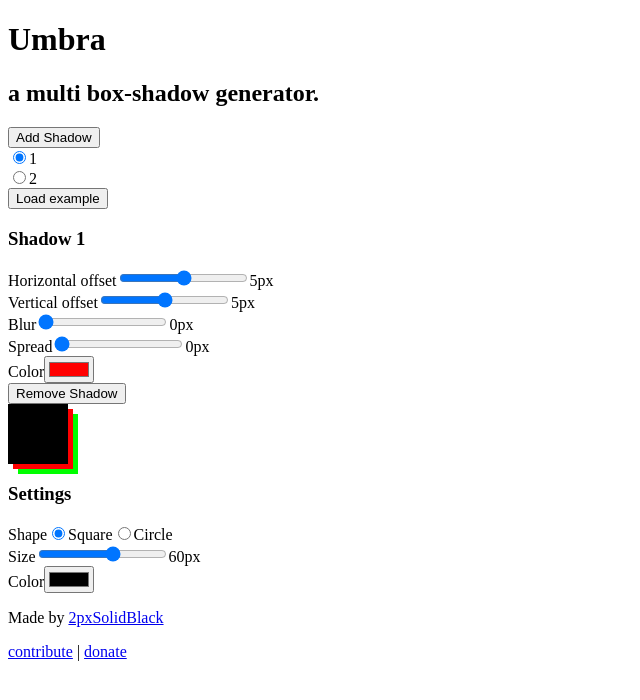
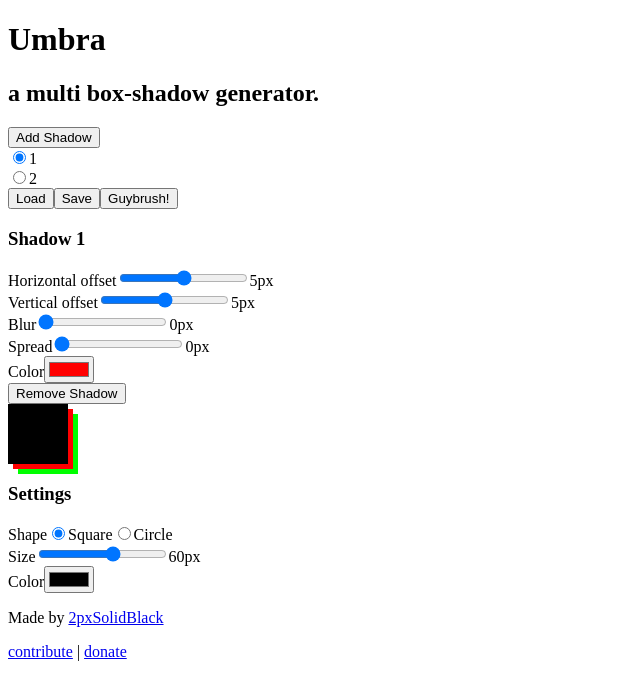
Before and after one commit to carlotm/umbra, a Vue app: page / in a window 1280 px wide. Shown: the top 700 px of the page, without its empty margins (0-640 px from the left). Built offline with nearby package versions, Linux system fonts and the light colour scheme.

Commit message:
Add load / save funcionality

```diff
--- a/src/components/Shadows.vue
+++ b/src/components/Shadows.vue
@@ -11,7 +11,17 @@
             <label :for="shadow.pk">{{ shadow.pk }}</label>
         </div>
     </div>
-    <button class="btn btn--transparent" @click="loadExample()">Load example</button>
+    <button class="btn btn--transparent" @click="selectFile">
+        Load
+    </button>
+    <input type="file" style="display: none; visibility: hidden;"
+        accept=".json" @change="load" />
+    <button class="btn btn--transparent" @click="save">
+        Save
+    </button>
+    <button class="btn btn--transparent" @click="loadExample">
+        Guybrush!
+    </button>
 </section>
 </template>
 
@@ -43,6 +53,15 @@ export default {
         loadExample() {
             this.$store.dispatch('loadExample');
         },
+        selectFile(e) {
+            e.target.nextSibling.click();
+        },
+        load(e) {
+            this.$store.dispatch('load', e.target.files);
+        },
+        save() {
+            this.$store.dispatch('save');
+        },
     }
 }
 </script>
--- a/src/guybrush.js
+++ b/src/guybrush.js
@@ -3,7 +3,6 @@ const skin = '#dd8275';
 const mouth = '#b45844';
 const hair = '#8c4c24';
 
-// eslint-disable-next-line no-unused-vars
 export default {
     settings: {
         shape: 'square',
--- a/src/sass/_buttons.scss
+++ b/src/sass/_buttons.scss
@@ -33,10 +33,12 @@
 
     &--transparent {
         background-color: transparent;
+        padding: 0;
 
         &:hover {
-            background-color: $white;
+            background-color: transparent;
             color: $mare;
+            text-decoration: underline;
         }
     }
 
--- a/src/sass/_shadows.scss
+++ b/src/sass/_shadows.scss
@@ -6,7 +6,7 @@
     z-index: 9;
 
     > .btn {
-        margin: $aria / 2;
+        margin: $aria;
     }
 
     &__list {
--- a/src/store.js
+++ b/src/store.js
@@ -90,6 +90,44 @@ export default new Vuex.Store({
             state.current = guybrush.list[0];
             state.seq = guybrush.list[guybrush.list.length - 1].pk + 1;
         },
+        LOAD(state, files) {
+            for (let i = 0; i<files.length; i++) {
+                let f = files[i];
+                // Only process json files.
+                if (!f.type.match('.+.json')) {
+                    continue;
+                }
+
+                let reader = new FileReader();
+                reader.onload = (function() {
+                    return e => {
+                        try {
+                            const umbra = JSON.parse(e.target.result);
+                            state.settings = umbra.settings;
+                            state.shadows = umbra.list;
+                            state.current = umbra.list[0];
+                            state.seq = umbra.list[umbra.list.length - 1].pk + 1;
+                        } catch(e) {
+                            alert(e);
+                        }
+                    };
+                })(f);
+                reader.readAsText(f);
+            }
+        },
+        SAVE(state) {
+            const f = {
+                settings: state.settings,
+                list: state.shadows,
+            };
+            const umbra = JSON.stringify(f);
+            const encoding = 'data:text/json;charset=utf-8,';
+            const data = encoding + encodeURIComponent(umbra);
+            const a = document.createElement('a');
+            a.setAttribute('href', data);
+            a.setAttribute('download', 'umbra.json');
+            a.click();
+        },
     },
     actions: {
         addShadow(context) {
@@ -128,5 +166,11 @@ export default new Vuex.Store({
         loadExample(context) {
             context.commit('LOADEXAMPLE');
         },
+        load(context, payload) {
+            context.commit('LOAD', payload);
+        },
+        save(context) {
+            context.commit('SAVE');
+        },
     }
 })
```
Also changed, not shown: src/App.vue (+5 -5 lines), 1 other file (tests, documents, lock files or other folders).
